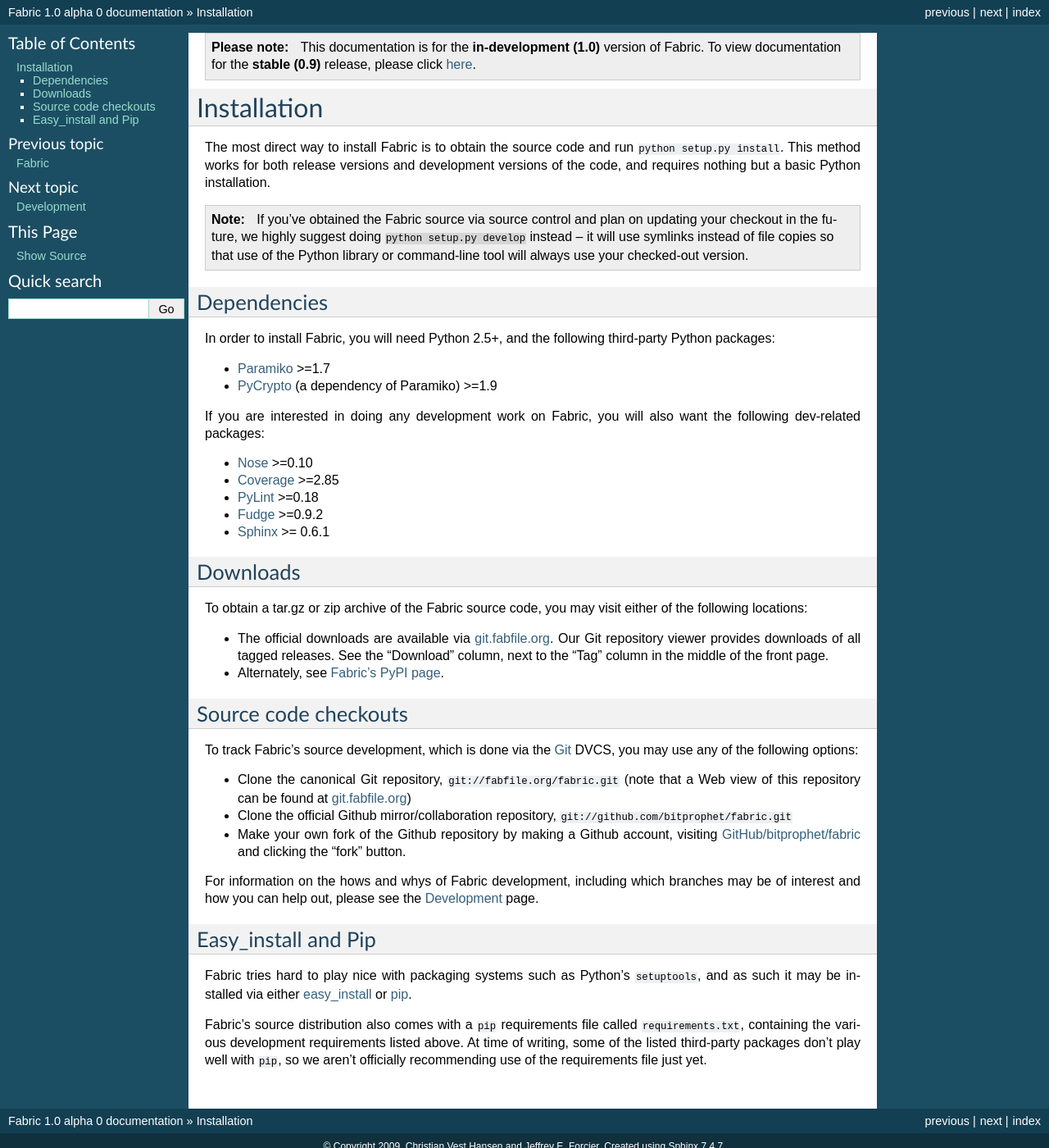
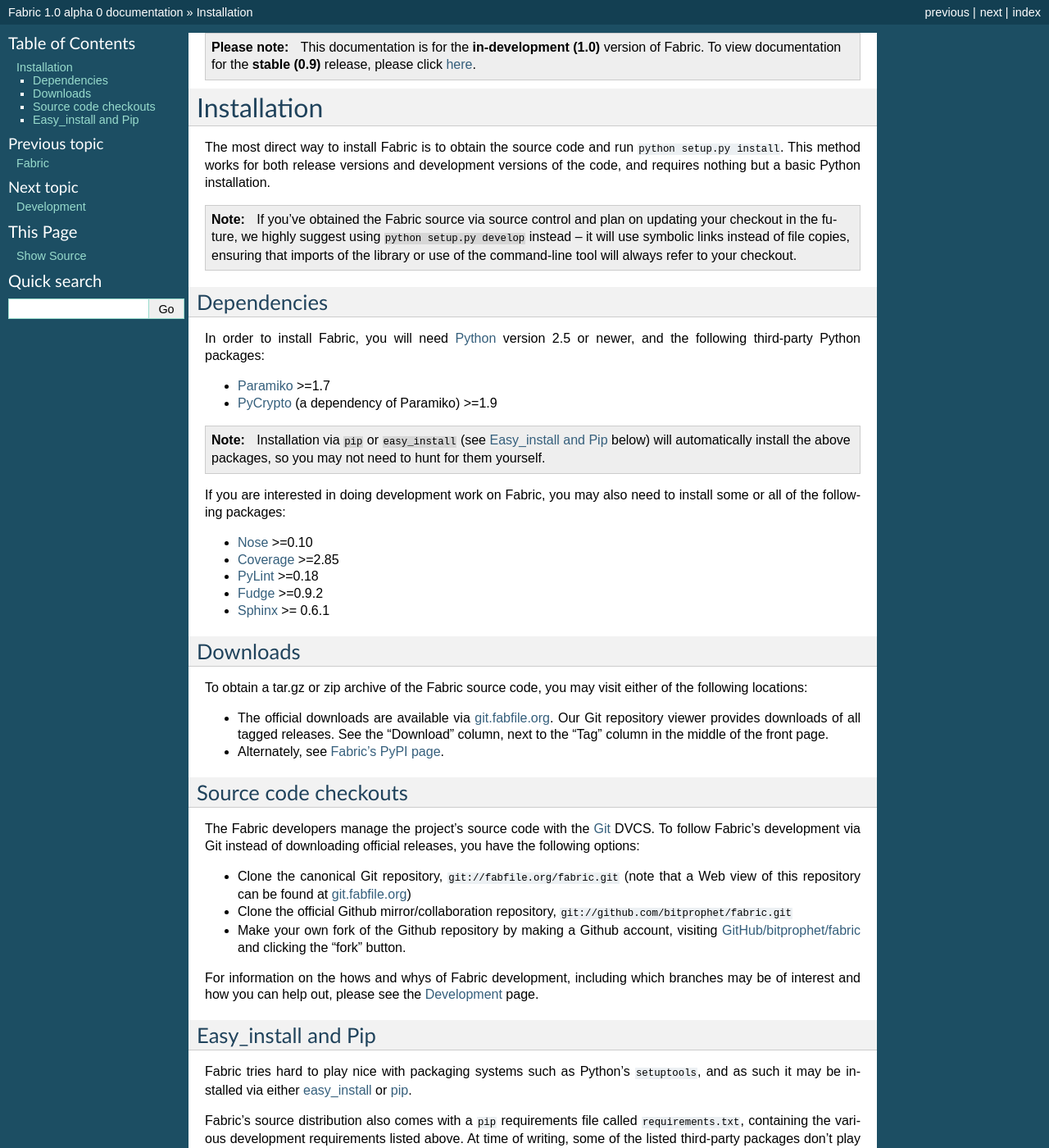
Before and after one commit to fabric/fabric, a Sphinx documentation site: the page built from docs/installation.rst, in a window 1280 px wide and 1400 px high. Shown: the whole window at 82% size. Built offline with Sphinx 7.4.7, drawn with Linux system fonts in a browser that asks for light colours.

Commit message:
Copyedit installation docs.

```diff
--- a/docs/installation.rst
+++ b/docs/installation.rst
@@ -10,23 +10,29 @@
 .. note::
 
     If you've obtained the Fabric source via source control and plan on
-    updating your checkout in the future, we highly suggest doing ``python
-    setup.py develop`` instead -- it will use symlinks instead of file copies
-    so that use of the Python library or command-line tool will always use your
-    checked-out version.
+    updating your checkout in the future, we highly suggest using ``python
+    setup.py develop`` instead -- it will use symbolic links instead of file
+    copies, ensuring that imports of the library or use of the command-line
+    tool will always refer to your checkout.
 
 Dependencies
 ============
 
-In order to install Fabric, you will need Python 2.5+, and the following
-third-party Python packages:
+In order to install Fabric, you will need `Python <http://python.org>`_ version
+2.5 or newer, and the following third-party Python packages:
 
 * `Paramiko <http://www.lag.net/paramiko/>`_ >=1.7
 * `PyCrypto <http://www.amk.ca/python/code/crypto.html>`_ (a dependency of
   Paramiko) >=1.9
 
-If you are interested in doing any development work on Fabric, you will also
-want the following dev-related packages:
+.. note::
+
+    Installation via ``pip`` or ``easy_install`` (see :ref:`easy-install`
+    below) will automatically install the above packages, so you may not need
+    to hunt for them yourself.
+
+If you are interested in doing development work on Fabric, you may also need to
+install some or all of the following packages:
 
 * `Nose <http://code.google.com/p/python-nose/>`_ >=0.10
 * `Coverage <http://nedbatchelder.com/code/modules/coverage.html>`_ >=2.85
@@ -51,8 +57,9 @@
 Source code checkouts
 =====================
 
-To track Fabric's source development, which is done via the `Git
-<http://git-scm.com>`_ DVCS, you may use any of the following options:
+The Fabric developers manage the project's source code with the `Git
+<http://git-scm.com>`_ DVCS. To follow Fabric's development via Git instead of
+downloading official releases, you have the following options:
 
 * Clone the canonical Git repository, ``git://fabfile.org/fabric.git`` (note
   that a Web view of this repository can be found at `git.fabfile.org
@@ -67,6 +74,8 @@
 branches may be of interest and how you can help out, please see the
 :doc:`development` page.
 
+.. _easy-install:
+
 Easy_install and Pip
 ====================
 
```
